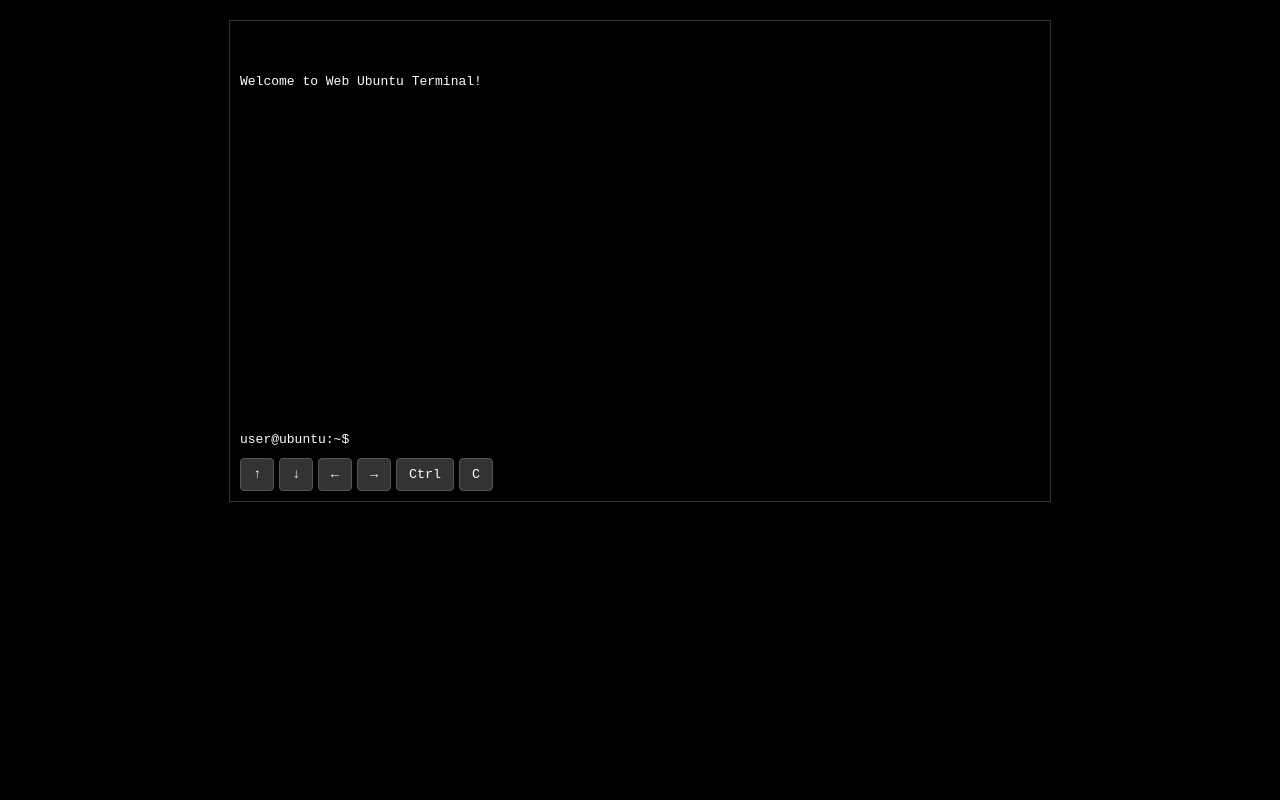
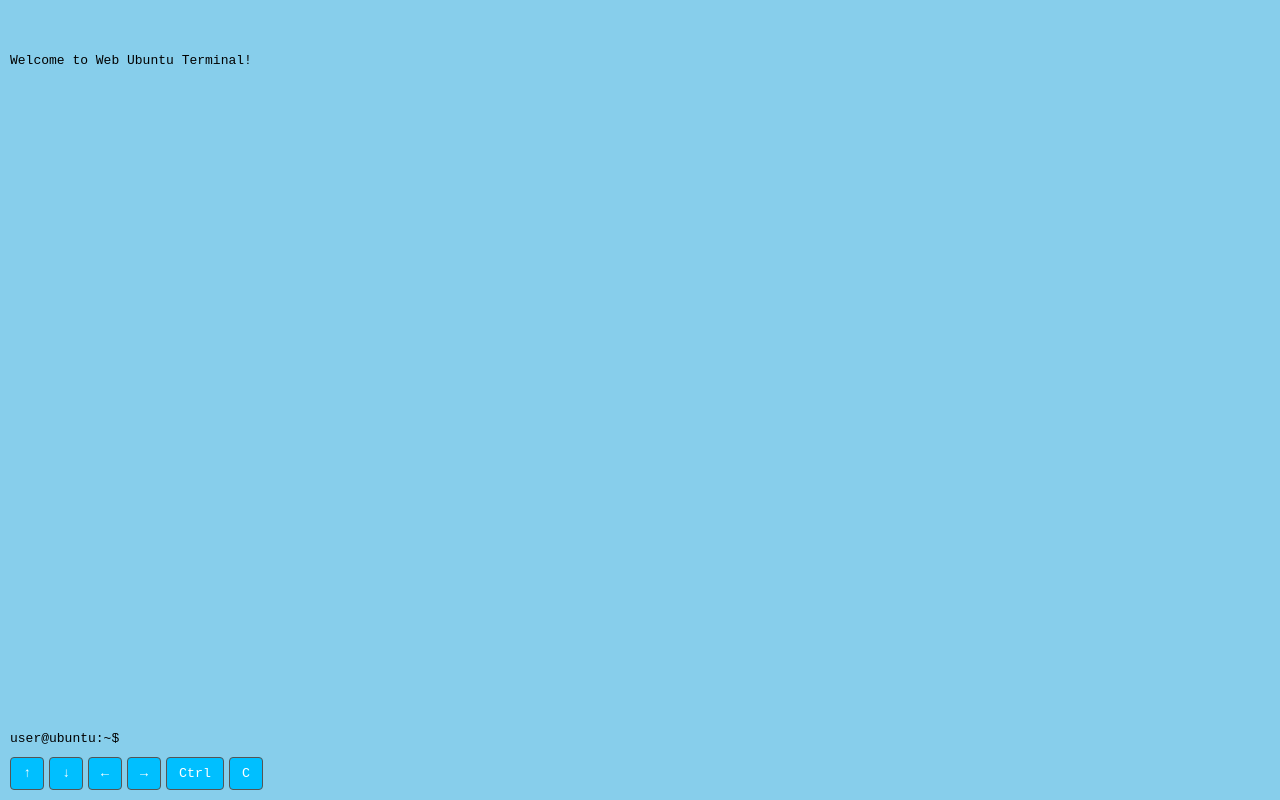
Before and after one commit to jokokendi/coba, a website: page public/index.html in a window 1280 px wide. Drawn offline with nearby package versions, Linux system fonts and the light colour scheme; no server answers.

Commit message:
Update style.css

```diff
--- a/public/style.css
+++ b/public/style.css
@@ -1,23 +1,31 @@
 body {
     margin: 0;
     padding: 0;
-    background-color: #000;
-    color: #fff;
+    background-color: #87CEEB; /* biru langit */
+    color: #000; /* teks hitam */
     font-family: monospace;
+    height: 100vh;
+    display: flex;
+    flex-direction: column;
 }
 
 .terminal-container {
-    max-width: 800px;
-    margin: 20px auto;
+    flex: 1;
+    display: flex;
+    flex-direction: column;
+    margin: 0;
     padding: 10px;
-    border: 1px solid #333;
-    background-color: #000;
+    border: none;
+    background-color: #87CEEB; /* biru langit sama dengan body */
+    overflow: hidden;
 }
 
 .terminal-body {
-    min-height: 400px;
+    flex: 1;
     overflow-y: auto;
     white-space: pre-wrap;
+    padding-right: 5px;
+    color: #000; /* teks hitam */
 }
 
 .terminal-input-container {
@@ -32,14 +40,14 @@
 #terminal-input {
     background: none;
     border: none;
-    color: #fff;
+    color: #000; /* teks hitam */
     outline: none;
     font-family: monospace;
     flex: 1;
 }
 
 #terminal-input:focus {
-    border-right: 2px solid #fff;
+    border-right: 2px solid #000; /* border hitam */
     animation: blink 1s step-start infinite;
 }
 
@@ -47,7 +55,6 @@
     50% { border-color: transparent; }
 }
 
-/* Virtual keys */
 .virtual-keys {
     margin-top: 10px;
     display: flex;
@@ -56,11 +63,11 @@
 }
 
 .virtual-keys button {
-    background: #333;
-    color: #fff;
+    background: #00BFFF; /* biru lebih gelap */
+    color: #fff; /* teks putih di tombol */
     border: 1px solid #555;
     padding: 8px 12px;
     cursor: pointer;
     font-family: monospace;
     border-radius: 4px;
-    }
+}
```
